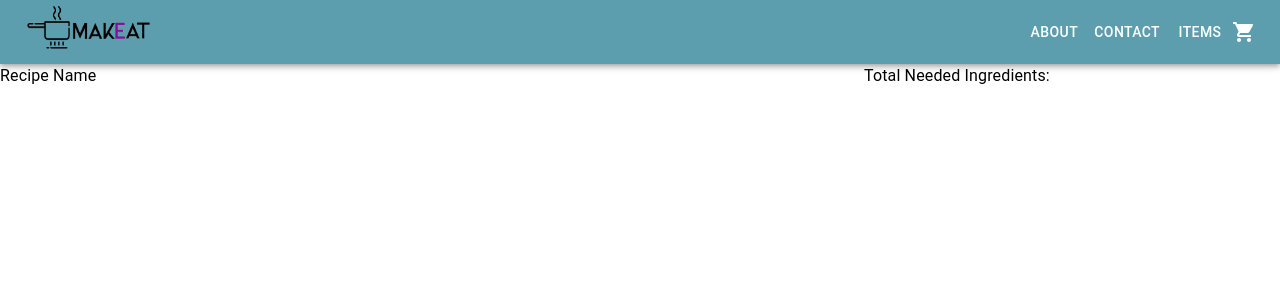
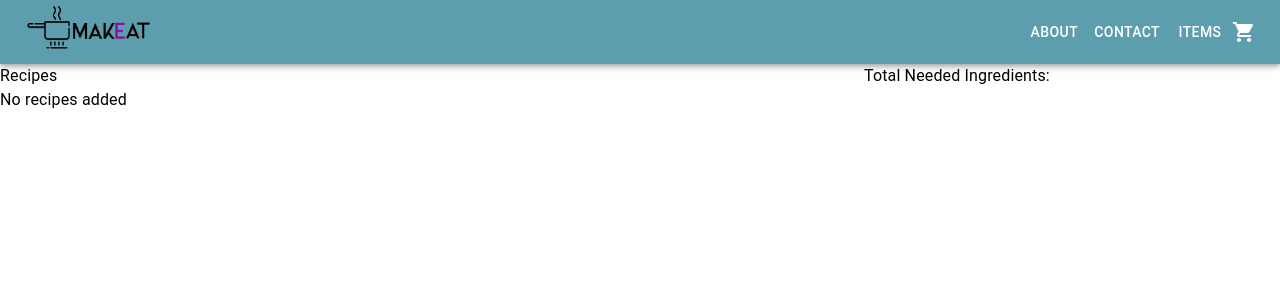
Before and after one commit to kcyakici/makeat, a React (Create React App) app: page /items in a window 1280 px wide. Shown: the top 300 px of the page. Built offline with nearby package versions, Linux system fonts and the light colour scheme.

Commit message:
add seperate sliders for Recipes and Ingredients in Items tab
add slider for search results

Adding a slider to search results will keep the search buttons always visible

```diff
--- a/src/App.tsx
+++ b/src/App.tsx
@@ -15,7 +15,11 @@ function App() {
   return (
     <BrowserRouter>
       <CartProvider>
-        <>
+        <div style={{
+          display: 'flex',
+          flexDirection: 'column',
+          height: '100vh',
+        }}>
           <NavBar />
           <Routes>
             <Route path="/" element={<Home />}/>
@@ -24,7 +28,7 @@ function App() {
             <Route path="items" element={<Items />} />
             <Route path="*" element={<NoPage />} />
           </Routes>
-        </>
+        </div>
       </CartProvider>
     </BrowserRouter>
   );
--- a/src/components/RecipeModal/RecipeModal.tsx
+++ b/src/components/RecipeModal/RecipeModal.tsx
@@ -222,11 +222,15 @@ const RecipeModal = ({open, handleClose, recipeInfo}: RecipeModalProps): JSX.Ele
                 {checkedIngredientIds.length > 0 ? 'Add ' + checkedIngredientIds.length + ' Ingredient(s)' : 'Add All to Cart'}
               </Button>
             </Grid>
-            <Grid item xs={7}>
+            <Grid item xs={7} sx={{
+              display: 'flex',
+              flexDirection: 'column',
+              height: '100%',
+            }}>
               <Typography variant="h5">
                 Instructions
               </Typography>
-              <Typography
+              <Typography sx={{overflowY: 'scroll'}}
                 dangerouslySetInnerHTML={{__html: recipeInfo.instructions}}
                 variant="body1">
               </Typography>
--- a/src/services/recipe-service.ts
+++ b/src/services/recipe-service.ts
@@ -6,7 +6,7 @@ import {Recipe, RecipeInformation, RecipeResponse} from '../utils/types';
 const getRecipes = async (name: string): Promise<AxiosResponse<RecipeResponse>> => {
   const params = {
     query: name,
-    number: '1',
+    number: '10',
   };
 
   return await instance.get('/recipes/complexSearch', {params: params});
@@ -15,7 +15,7 @@ const getRecipes = async (name: string): Promise<AxiosResponse<RecipeResponse>>
 const getRecipesByIngredient = async (ingredients: string[]) : Promise<AxiosResponse<Recipe[]>> => {
   const params = {
     ingredients: ingredients,
-    number: '1',
+    number: '10',
     ranking: '1',
     ignorePantry: 'false',
   };
--- a/src/view/Home/Home.tsx
+++ b/src/view/Home/Home.tsx
@@ -114,7 +114,7 @@ const Home = () : JSX.Element => {
         alignItems: 'center',
         gap: '10%',
         marginTop: '30px',
-        height: '30vh',
+        overflowY: 'scroll',
       }}>
         {isLoading ? <CircularProgress color='secondary' /> :
         <>{recipeInfoList.map((recipeInfo: RecipeInformation) => (
--- a/src/view/Items/Items.tsx
+++ b/src/view/Items/Items.tsx
@@ -11,13 +11,27 @@ const Items = (): JSX.Element => {
   const {recipeInfoList, ingredientList} = useCart();
 
   return (
-    <div>
-      <Box>
-        <Grid container spacing={2}>
-          <Grid item xs={8}>
+    <Box sx={{
+      height: 'calc(100% - 64px)',
+      flexGrow: 1,
+    }}>
+      <Grid container spacing={2} sx={{
+        height: '100%',
+      }}>
+        <Grid item xs={8} sx={{
+          display: 'flex',
+          flexDirection: 'column',
+          height: '100%',
+        }}>
           <Typography>
-              Recipe Name
+            Recipes
           </Typography>
+          {recipeInfoList.length === 0 && (
+            <Typography>
+              No recipes added
+            </Typography>
+          )}
+          <div style={{overflowY: 'scroll'}}>
             {recipeInfoList.map((recipeInfo) => (
               <div key={recipeInfo.id}>
                 <div>
@@ -29,8 +43,13 @@ const Items = (): JSX.Element => {
                 <Divider/>
               </div>
             ))}
+          </div>
         </Grid>
-          <Grid item xs={4}>
+        <Grid item xs={4} sx={{
+          display: 'flex',
+          flexDirection: 'column',
+          height: '100%',
+        }}>
           <Typography>
             Total Needed Ingredients:
           </Typography>
@@ -51,7 +70,6 @@ const Items = (): JSX.Element => {
         </Grid>
       </Grid>
     </Box>
-    </div>
   );
 };
 
```
Lines whose indentation alone changed are shown as unchanged.
